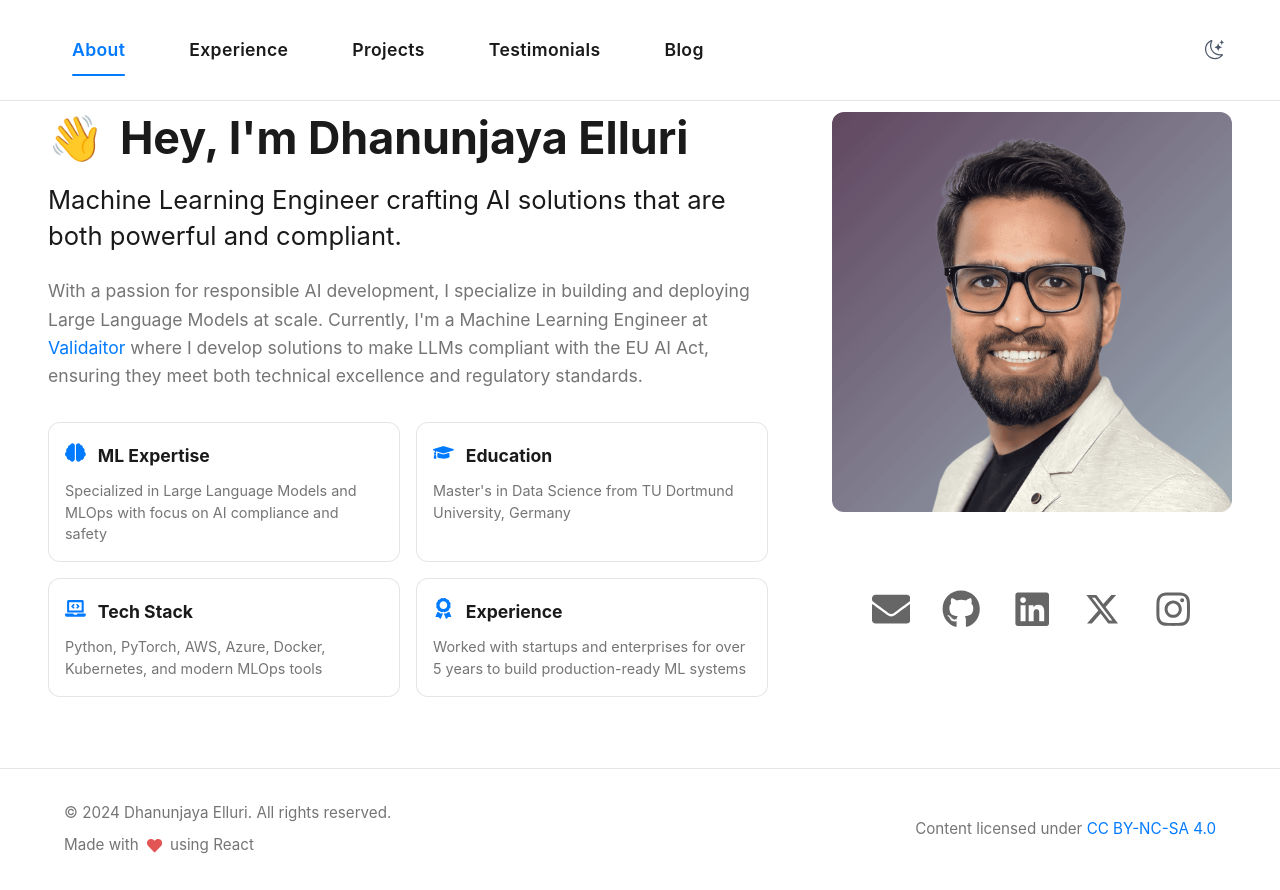
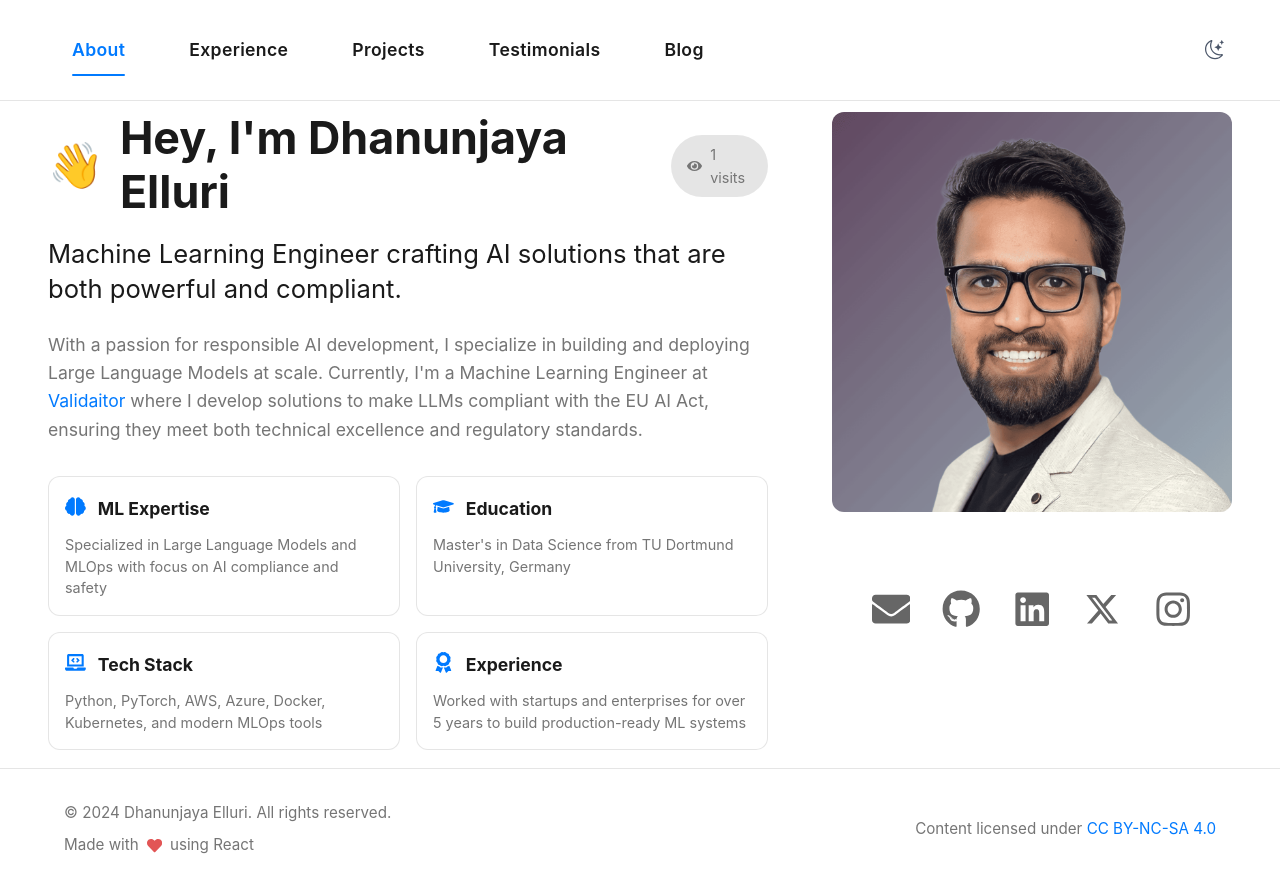
Before and after one commit to Dhanunjaya-Elluri/profile-cv, a React (Vite) app: page /bio in a window 1280 px wide. Built offline with nearby package versions, Linux system fonts and the light colour scheme.

Commit message:
feat: add profile visits

```diff
--- a/src/App.css
+++ b/src/App.css
@@ -2112,3 +2112,26 @@ h2 {
   color: var(--accent);
   transform: translateY(-2px);
 }
+
+/* Profile visits counter */
+.profile-visits {
+  display: flex;
+  align-items: center;
+  gap: 0.5rem;
+  font-size: 0.9rem;
+  color: var(--text-light);
+  margin-left: auto;
+  padding: 0.5rem 1rem;
+  background-color: var(--border);
+  border-radius: 9999px;
+}
+
+.visits-icon {
+  font-size: 1rem;
+}
+
+@media (max-width: 768px) {
+  .profile-visits {
+    margin: 1rem auto 0;
+  }
+}
--- a/src/components/Profile.jsx
+++ b/src/components/Profile.jsx
@@ -1,5 +1,6 @@
 import React from "react";
 import SocialLinks from "./SocialLinks";
+import ProfileVisits from "./ProfileVisits";
 import profileImage from "./images/profile-image.png";
 import {
   FaAward,
@@ -42,6 +43,7 @@ const Profile = () => {
         <div className="intro">
           <span className="wave">👋</span>
           <h1>Hey, I&apos;m Dhanunjaya Elluri</h1>
+          <ProfileVisits />
         </div>
         <h2>
           Machine Learning Engineer crafting AI solutions that are both powerful
--- /dev/null
+++ b/src/components/ProfileVisits.jsx
@@ -0,0 +1,36 @@
+import React, { useEffect, useState } from "react";
+import { FaEye } from "react-icons/fa";
+
+const ProfileVisits = () => {
+  const [visits, setVisits] = useState(0);
+
+  useEffect(() => {
+    // Get current visits from localStorage
+    const currentVisits = parseInt(
+      localStorage.getItem("profileVisits") || "0",
+    );
+
+    // Check if this is the first visit in this session
+    const hasVisitedThisSession = sessionStorage.getItem("hasVisited");
+
+    if (!hasVisitedThisSession) {
+      // Increment visits only if it's the first visit in this session
+      const newVisits = currentVisits + 1;
+      localStorage.setItem("profileVisits", newVisits.toString());
+      sessionStorage.setItem("hasVisited", "true");
+      setVisits(newVisits);
+    } else {
+      // Just display the current visit count without incrementing
+      setVisits(currentVisits);
+    }
+  }, []);
+
+  return (
+    <div className="profile-visits">
+      <FaEye className="visits-icon" />
+      <span>{visits.toLocaleString()} visits</span>
+    </div>
+  );
+};
+
+export default ProfileVisits;
```
